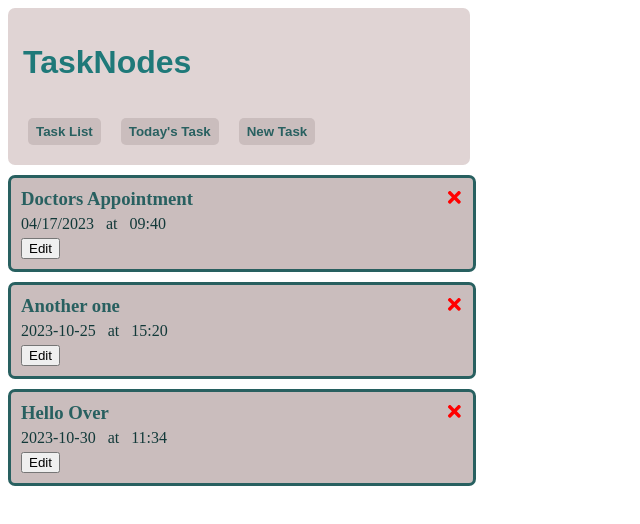
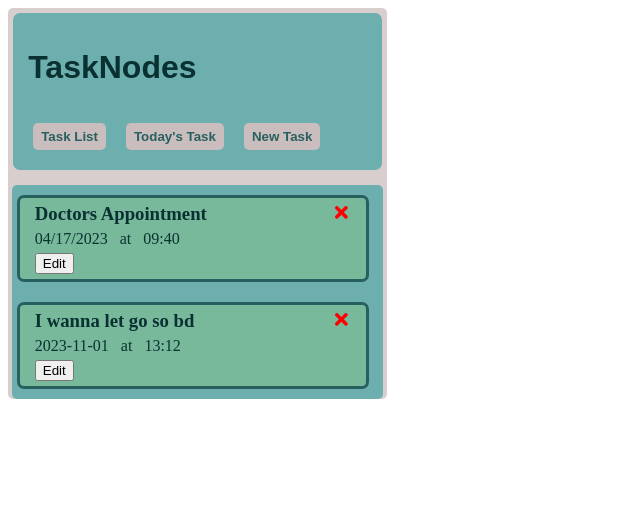
Before and after one commit to Nodeskin/whatsNext, a React (Create React App) app: page / in a window 1280 px wide. Both pictures are taken after a click on the button "Task List". Shown: the top 524 px of the page, without its empty margins (0-640 px from the left). Built offline with nearby package versions, Linux system fonts and the light colour scheme; data requests are answered from the project's data file.

Commit message:
updates on UI

```diff
--- a/db.json
+++ b/db.json
@@ -8,18 +8,11 @@
       "reminder": true
     },
     {
-      "text": "Another one",
+      "text": "I wanna let go so bd",
       "reminder": "false",
-      "date": "2023-10-25",
-      "time": "15:20",
-      "id": 11
-    },
-    {
-      "text": "Hello Over ",
-      "reminder": "false",
-      "date": "2023-10-30",
-      "time": "11:34",
-      "id": 12
+      "date": "2023-11-01",
+      "time": "13:12",
+      "id": 13
     }
   ]
 }
--- a/src/components/taskpage/NewTask.js
+++ b/src/components/taskpage/NewTask.js
@@ -19,10 +19,10 @@ const NewTask = ({ onAdd, newTask, setNewTask }) => {
   };
 
   return (
+    <div class="new-tasks">
       <form className="form-container" onSubmit={onSubmit}>
         <div className="new-task">
           <p> Add a task</p>
-
           <div className="form-text">
             <textarea
               className="textarea"
@@ -31,7 +31,6 @@ const NewTask = ({ onAdd, newTask, setNewTask }) => {
               onChange={(e) => setNewTask({ ...newTask, text: e.target.value })}
             ></textarea>{" "}
           </div>
-
           <div className="mid-input">
               <input
                 type="date"
@@ -48,9 +47,7 @@ const NewTask = ({ onAdd, newTask, setNewTask }) => {
               />
 
           </div>
-
           <div className="bottom-input">
-
             <div className="new-task-input">
               <input
                 type="checkbox"
@@ -62,14 +59,13 @@ const NewTask = ({ onAdd, newTask, setNewTask }) => {
               />
               <label>Set Reminder</label>
             </div>
-
             <div className="submit-button">
               <input type="submit" value="Save Task" />
             </div>
           </div>
-
         </div>
       </form>
+    </div>
   );
 };
 
--- a/src/components/taskpage/Task.js
+++ b/src/components/taskpage/Task.js
@@ -4,8 +4,7 @@ import { FaTimes } from "react-icons/fa";
 const Task = ({ task, onDelete, editTask, onToggle }) => {
   // console.log(task);
   return (
-    <div className="task-container">
-      {/* <div className="tasks"> */}
+      <div>
         <div className= {`tasky ${task.reminder ? 'taskReminder' : ''}`}  onDoubleClick={()=> onToggle(task.id)}>
           <h3>
             {task.text}{" "}
@@ -22,7 +21,6 @@ const Task = ({ task, onDelete, editTask, onToggle }) => {
           <button onClick={() => editTask(task)}>Edit</button>
         </div>
       </div>
-    // </div>
   );
 };
 
--- a/src/components/taskpage/TaskLandingPage.js
+++ b/src/components/taskpage/TaskLandingPage.js
@@ -113,9 +113,12 @@ const TaskLandingPage = () => {
       </div>
 
       {showAddNew && (
+          <div class="landig-mid">
             <NewTask onAdd={onAdd} newTask={newTask} setNewTask={setNewTask} />
+          </div>
       )}
       {(showLists || showFiltered) && (
+          <div className="landing-bottom">
             <Tasks
               tasks={tasks}
               onDelete={onDelete}
@@ -124,6 +127,7 @@ const TaskLandingPage = () => {
               showFiltered={showFiltered}
               onToggle={toggleReminder}
             />
+          </div>
       )}
     </div>
   );
--- a/src/components/taskpage/Tasks.js
+++ b/src/components/taskpage/Tasks.js
@@ -1,11 +1,19 @@
 import React from "react";
 import Task from "./Task";
 
-const Tasks = ({ tasks, onDelete, editTask, showFiltered, todayTasks, onToggle }) => {
+const Tasks = ({
+  tasks,
+  onDelete,
+  editTask,
+  showFiltered,
+  todayTasks,
+  onToggle,
+}) => {
   console.log(showFiltered);
   return (
-    <div>
+    <>
       {(showFiltered ? todayTasks : tasks).map((task) => (
+        <div className="task-container">
         <Task
           key={task.id}
           task={task}
@@ -13,8 +21,9 @@ const Tasks = ({ tasks, onDelete, editTask, showFiltered, todayTasks, onToggle }
           editTask={editTask}
           onToggle={onToggle}
         />
+        </div>
       ))}
-    </div>
+    </>
   );
 };
 
--- a/src/index.css
+++ b/src/index.css
@@ -78,23 +78,27 @@ margin-right: 20px;
 .landing-container{
   display: flex;
   flex-direction: column;
-  width: 100%;
+  align-items: center;
+  width: 30%;
+  background-color: rgb(217, 206, 206);
+  border-radius: 5px;
 }
 
 .landing-header{
   display: flex;
   flex-direction: column;
-  width: 35%;
+  width: 92%;
   padding: 10px;
-  background-color: rgb(224, 212, 212);
+  background-color: rgb(109, 175, 175);
   border-radius: 7px;
+  margin: 5px;
 }
 
 .landing-header h1{
   text-align: left;
   padding: 5px;
   font-family: sans-serif;
-  color: rgb(31, 121, 121);
+  color: rgb(9, 49, 49);
 }
 
 .task-buttons{
@@ -123,27 +127,37 @@ margin-right: 20px;
 }
 
 /* NEW TASK SECTION */
-
 .form-container{
-  display: flex;
+display: flex;
+flex-direction: column;
+align-items: center;
 }
 
+
+.landig-mid{
+ width: 92%;
+ display: flex;
+ flex-direction: column;
+
+}
+
+
 .new-task{
-  margin-top: 10px;
+  margin: 10px 0;
   display: flex;
   flex-direction: column;
   align-items: flex-start;
-  padding: 15px 10px;
-  width: 35%;
+  padding: 15px 5px;
+  width: 100%;
   border-radius: 5px;
-  background-color: rgb(196, 176, 176);
+  background-color: rgb(109, 175, 175);
 }
 
 
 .new-task p {
   font-size: 17px;
   font-weight: 600;
-  color: rgb(31, 121, 121);
+  color: rgb(6, 32, 32);
   margin-top: 0;
 }
 
@@ -203,15 +217,27 @@ margin-right: 20px;
   font-size: 12px;
   font-weight: 600;
   border: none;
-  color: rgb(123, 93, 53);
+  color: rgb(0, 1, 0);
 }
 
 
 /* TASK SECTION */
 
+.landing-bottom{
+  width: 98%;
+  margin-top: 10px;
+  border-radius: 5px;
+ display: flex;
+ flex-direction: column;
+ align-items: flex-start;
+ background-color: rgb(109, 175, 175);
+
+}
+
+
 .task-container{
-display: flex;
-width: 100%;
+width: 85%;
+padding-left: 5px;
 
 }
 
@@ -223,13 +249,11 @@ width: 100%;
   display: flex;
   flex-direction: column;
   align-items: flex-start;
-  margin-top: 10px;
-  width: 35%;
-  padding: 10px;
-  background-color: rgb(202, 189, 189);
+  margin: 10px 0;
+  width: 100%;
+  padding: 5px 15px;
+  background-color: rgb(120, 184, 155);
   border-radius: 7px;
-
-
 
 }
 
@@ -239,11 +263,11 @@ width: 100%;
   display: flex;
   justify-content: space-between;
   width: 100%;
-  color: rgb(40, 96, 96);
+  color: rgb(9, 49, 49);
 }
 
 .tasky p {
    margin: 0;
    margin-bottom: 5px;
-   color: rgb(18, 57, 57);
+   color: rgb(9, 49, 49);
 }
```
Lines whose indentation alone changed are shown as unchanged.
